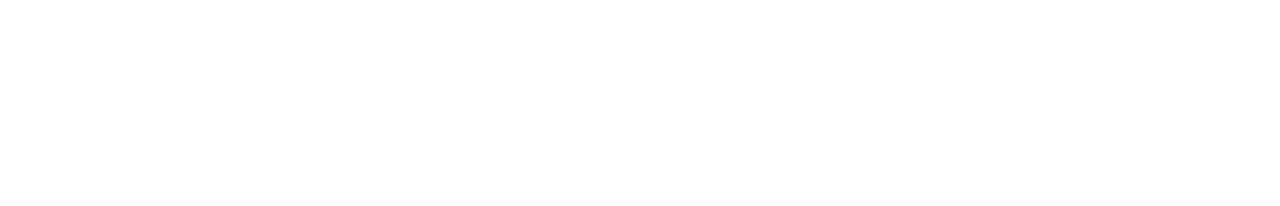
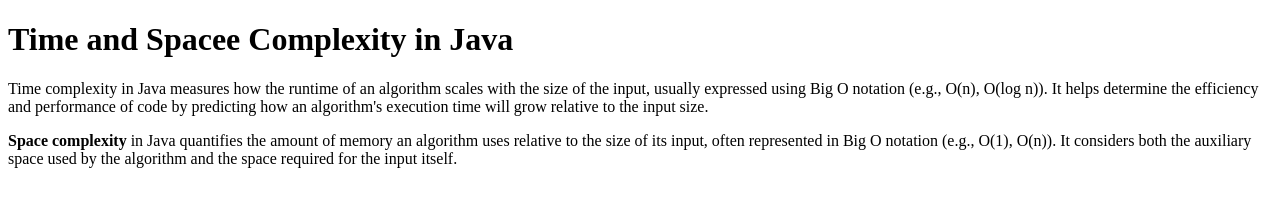
Before and after one commit to acciojob/time-and-space-complexity-Arvapalli-Ramprasad, a website: page main.html in a window 1280 px wide. Drawn offline with Linux system fonts and the light colour scheme.

Commit message:
created a submission

```diff
--- a/main.html
+++ b/main.html
@@ -8,6 +8,9 @@
 
 <body>
 	<!-- the entire body must be written by student -->
+	<h1>Time and Spacee Complexity in Java</h1>
+	<p>Time complexity in Java measures how the runtime of an algorithm scales with the size of the input, usually expressed using Big O notation (e.g., O(n), O(log n)). It helps determine the efficiency and performance of code by predicting how an algorithm's execution time will grow relative to the input size.</p>
+	<p><b>Space complexity </b>in Java quantifies the amount of memory an algorithm uses relative to the size of its input, often represented in Big O notation (e.g., O(1), O(n)). It considers both the auxiliary space used by the algorithm and the space required for the input itself.</p>
     <script type="text/javascript" src="./script.js">
 </script>
 
```
